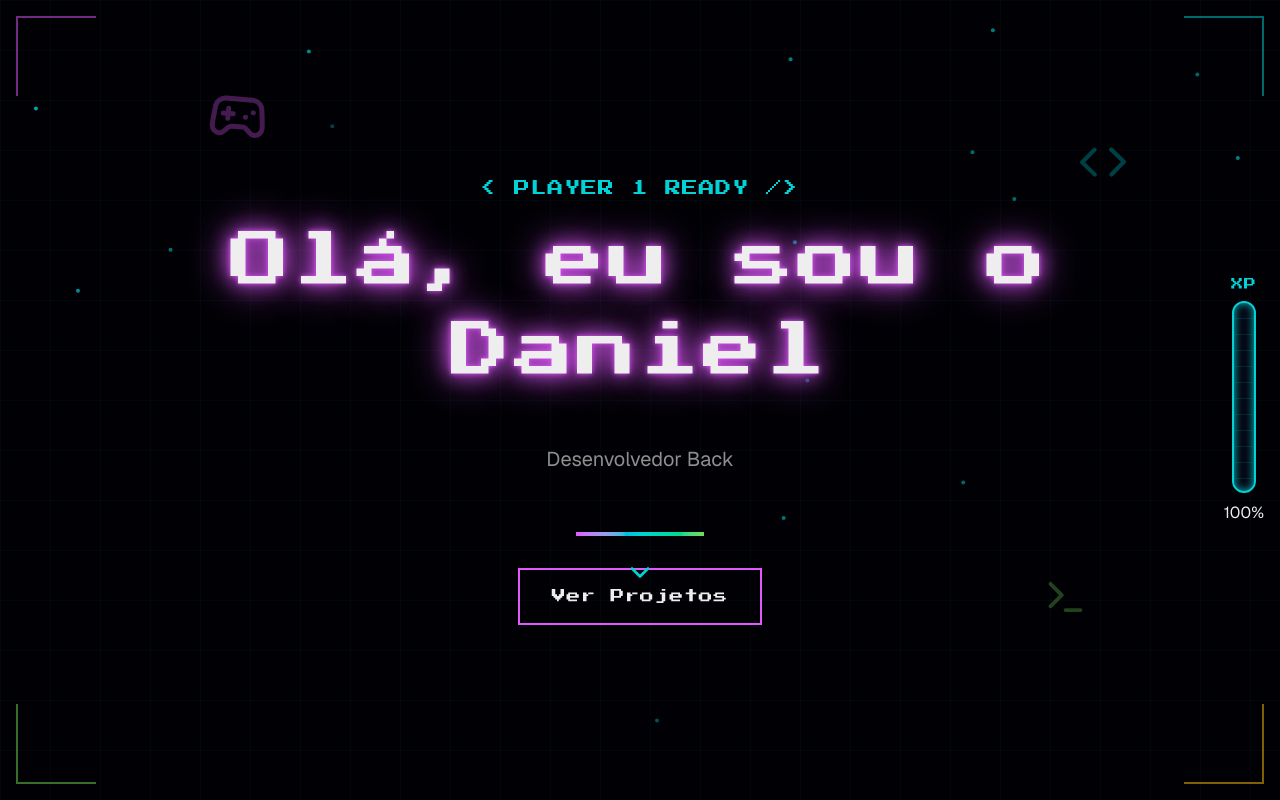
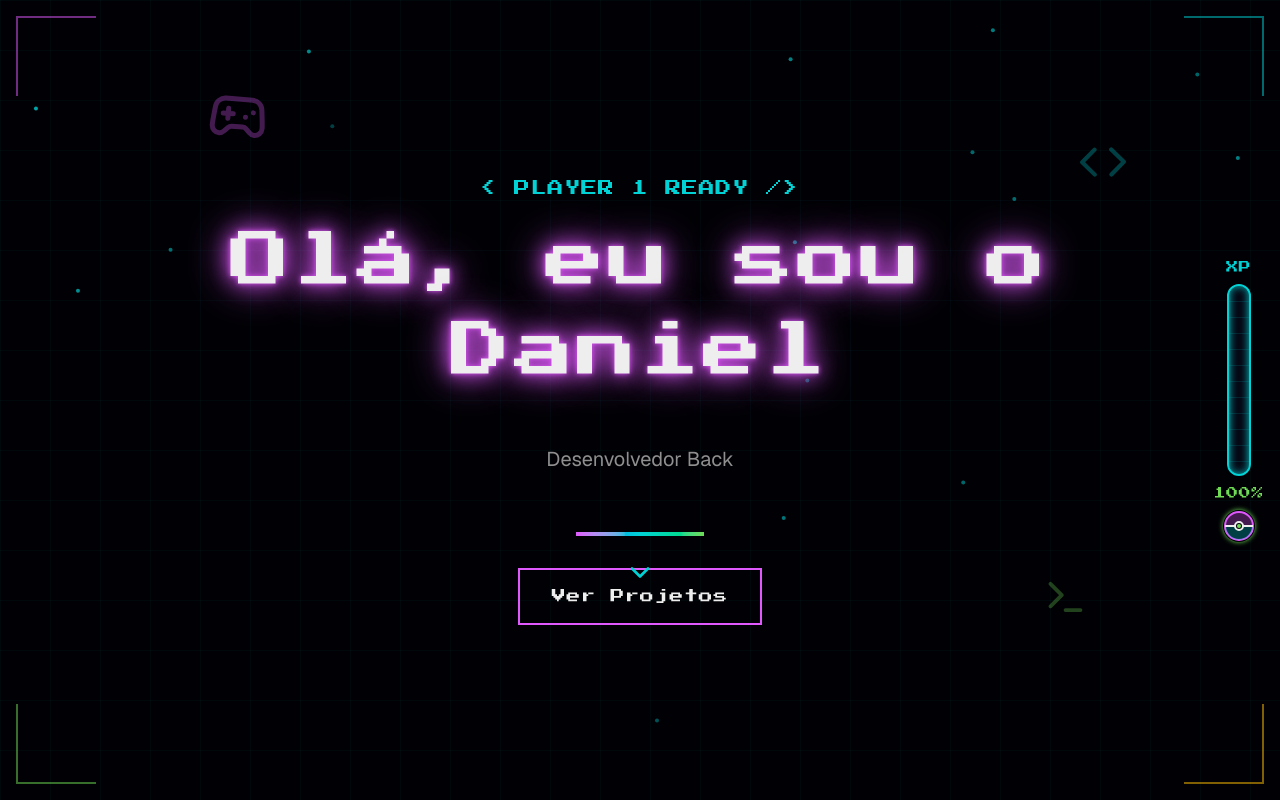
Before and after one commit to Dandanp3/retro-Portfolio, a Next.js app: page / in a window 1280 px wide. Shown: the top 800 px of the page. Built offline with nearby package versions, Linux system fonts and the light colour scheme.

Commit message:
Progress Bar | Finalizada

```diff
--- a/components/portfolio/scroll-progress.tsx
+++ b/components/portfolio/scroll-progress.tsx
@@ -62,9 +62,89 @@ export function ScrollProgress() {
             </div>
 
             {/* Percentage Display  */}
-            <motion.div>
+            <motion.div
+                className="font-pixel text-xs text-neon-green"
+                key={percentage}
+                initial={{ scale: 1.3 }}
+                animate={{ scale: 1 }}
+                transition={{ duration: 0.3 }}
+            >
                 {percentage}%
             </motion.div>
+
+            {/* Pokeball Icon */}
+            <div className="relative w-8 h-8">
+                <svg viewBox="0 0 32 32" className="w-full h-full">
+                    {/* Circle */}
+                    <circle
+                    cx="16"
+                    cy="16"
+                    r="14"
+                    fill="none"
+                    stroke="currentColor"
+                    strokeWidth="2"
+                    className="text-neon-pink"
+                    />
+                    {/* Half top */}
+                    <path
+                        d="M 2 16 A 14 14 0 0 1 30 16"
+                        fill="var(--neon-pink)"
+                        opacity="0.3"
+                    />
+                    {/* Half Bottom */}
+                    <path
+                        d="M 2 16 A 14 14 0 0 0 30 16"
+                        fill="var(--neon-cyan)"
+                        opacity="0.3"
+                    />
+                    {/* Center Line */}
+                    <line
+                        x1="2"
+                        y1="16"
+                        x2="30"
+                        y2="16"
+                        stroke="currentColor"
+                        strokeWidth="2"
+                        className="text-foreground"
+                    />
+                    {/* Center Button */}
+                    <circle
+                        cx="16"
+                        cy="16"
+                        r="4"
+                        fill="var(--background)"
+                        stroke="currentColor"
+                        strokeWidth="2"
+                        className="text-foreground"
+                    />
+                    {/* Glow Based on Progress */}
+                    <motion.circle
+                        cx="16"
+                        cy="16"
+                        r="2"
+                        className="text-neon-green"
+                        initial={{ fill: "transparent "}}
+                        animate={{
+                            fill: percentage > 50 ? "var(--neon-green)" : "transparent",
+                        }}
+                    />
+                </svg>
+
+                {/* Glow Animation */}
+                {percentage > 75 && (
+                    <motion.div
+                        className="absolute inset-0 rounded-full"
+                        animate={{
+                            boxShadow: [
+                                "0 0 0px var(--neon-green)",
+                                "0 0 15px var(--neon-green)",
+                                "0 0 0px var(--neon-green)",
+                            ],
+                        }}
+                        transition={{ duration: 1, repeat: Number.POSITIVE_INFINITY }}
+                    />
+                )}
+            </div>
         </motion.div>
     )
 }
```
